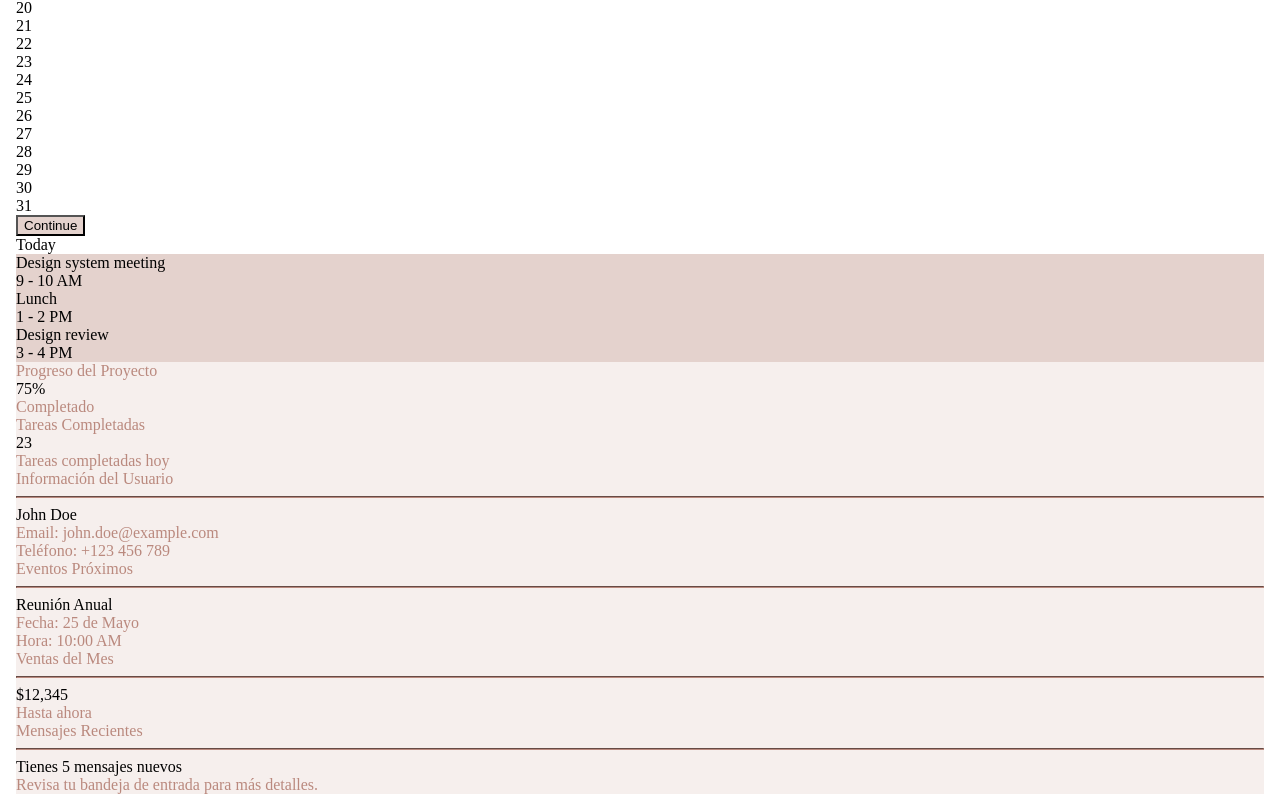
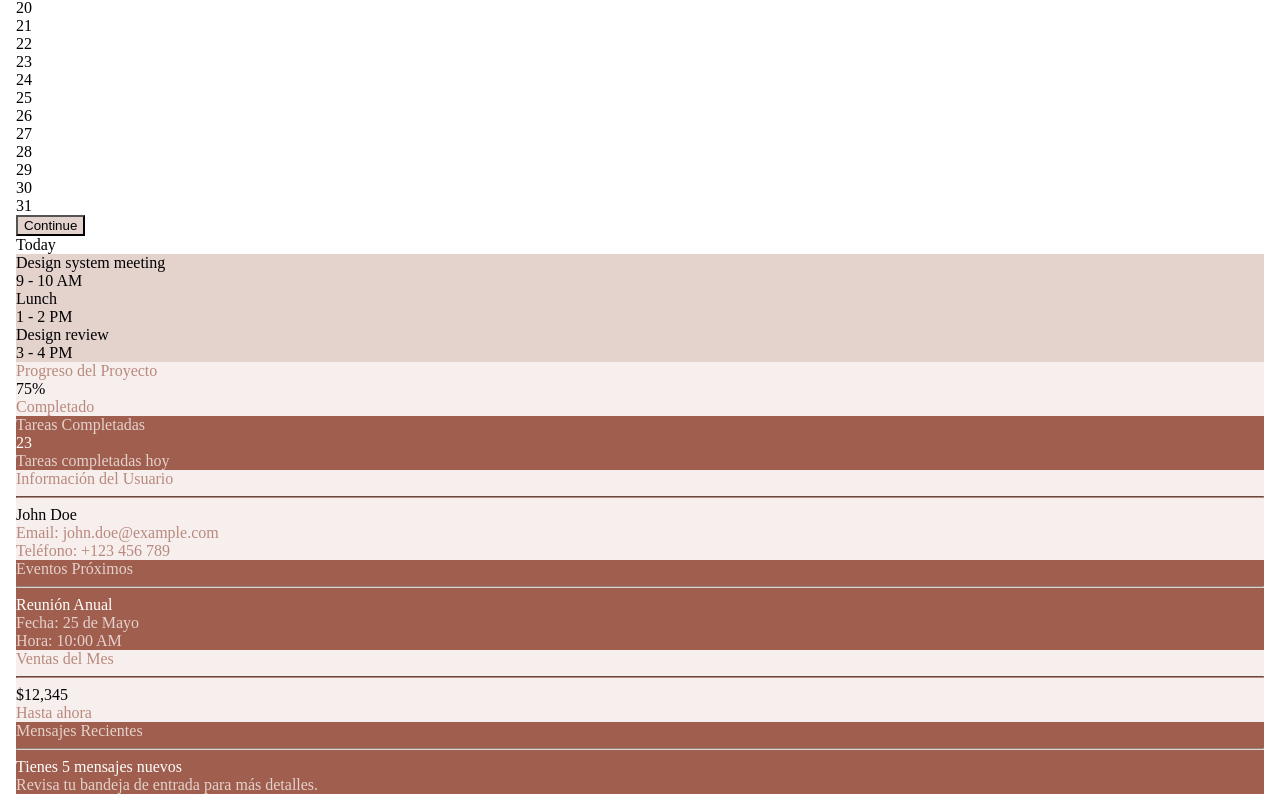
Before and after one commit to Leo-Spj/Generador-de-Paletas-de-Color-para-TailwindCss, a React (Vite) app in the folder src/renderer/: page / in a window 1280 px wide. Shown: the part 1635-2437 px from the top of the page. Built offline with nearby package versions, Linux system fonts and the light colour scheme.

Commit message:
Refactorizar colores de tarjetas en Examples.jsx

```diff
--- a/src/renderer/src/components/Examples.jsx
+++ b/src/renderer/src/components/Examples.jsx
@@ -113,17 +113,17 @@ function Examples({ paleta }) {
 
 
             {/* <!-- Card 5 --> */}
-            <div style={{ backgroundColor: `#${paleta[0]}` }} className="rounded-lg shadow p-6 border border-gray-200">
+            <div style={{ backgroundColor: `#${paleta[10]}` }} className="rounded-lg shadow p-6 border border-gray-200">
               <div className="flex items-center">
-                <i className="fas fa-check-circle mr-2" style={{ color: `#${paleta[7]}` }}></i>
-                <div className="text-sm uppercase" style={{ color: `#${paleta[7]}` }}>
+                <i className="fas fa-check-circle mr-2" style={{ color: `#${paleta[2]}` }}></i>
+                <div className="text-sm uppercase" style={{ color: `#${paleta[2]}` }}>
                   Tareas Completadas
                 </div>
               </div>
-              <div className="text-4xl font-bold mt-2" style={{ color: determinarOscuro(`#${paleta[0]}`) ? "#ffffff" : "#000000" }}>
+              <div className="text-4xl font-bold mt-2" style={{ color: determinarOscuro(`#${paleta[10]}`) ? "#ffffff" : "#000000" }}>
                 23
               </div>
-              <div className="text-sm mt-2 mb-4" style={{ color: `#${paleta[7]}` }}>
+              <div className="text-sm mt-2 mb-4" style={{ color: `#${paleta[2]}` }}>
                 Tareas completadas hoy
               </div>
               <div className="w-full bg-gray-200 rounded-full h-2.5">
@@ -154,21 +154,21 @@ function Examples({ paleta }) {
             </div>
 
             {/* <!-- Card 7 --> */}
-            <div style={{ backgroundColor: `#${paleta[0]}` }} className="rounded-lg shadow p-6 border border-gray-200">
+            <div style={{ backgroundColor: `#${paleta[10]}` }} className="rounded-lg shadow p-6 border border-gray-200">
               <div className="flex items-center">
-                <i className="fas fa-calendar-alt mr-2" style={{ color: `#${paleta[7]}` }}></i>
-                <div className="text-sm uppercase" style={{ color: `#${paleta[7]}` }}>
+                <i className="fas fa-calendar-alt mr-2" style={{ color: `#${paleta[2]}` }}></i>
+                <div className="text-sm uppercase" style={{ color: `#${paleta[2]}` }}>
                   Eventos Próximos
                 </div>
               </div>
-              <hr className="my-4" style={{ borderColor: `#${paleta[7]}` }} />
-              <div className="text-lg font-bold" style={{ color: determinarOscuro(`#${paleta[0]}`) ? "#ffffff" : "#000000" }}>
+              <hr className="my-4" style={{ borderColor: `#${paleta[2]}` }} />
+              <div className="text-lg font-bold" style={{ color: determinarOscuro(`#${paleta[10]}`) ? "#ffffff" : "#000000" }}>
                 Reunión Anual
               </div>
-              <div className="text-sm mt-2" style={{ color: `#${paleta[7]}` }}>
+              <div className="text-sm mt-2" style={{ color: `#${paleta[2]}` }}>
                 Fecha: 25 de Mayo
               </div>
-              <div className="text-sm mt-2" style={{ color: `#${paleta[7]}` }}>
+              <div className="text-sm mt-2" style={{ color: `#${paleta[2]}` }}>
                 Hora: 10:00 AM
               </div>
             </div>
@@ -190,18 +190,18 @@ function Examples({ paleta }) {
             </div>
 
             {/* <!-- Card 9 --> */}
-            <div style={{ backgroundColor: `#${paleta[0]}` }} className="rounded-lg shadow p-6 border border-gray-200">
+            <div style={{ backgroundColor: `#${paleta[10]}` }} className="rounded-lg shadow p-6 border border-gray-200">
               <div className="flex items-center">
-                <i className="fas fa-envelope mr-2" style={{ color: `#${paleta[7]}` }}></i>
-                <div className="text-sm uppercase" style={{ color: `#${paleta[7]}` }}>
+                <i className="fas fa-envelope mr-2" style={{ color: `#${paleta[2]}` }}></i>
+                <div className="text-sm uppercase" style={{ color: `#${paleta[2]}` }}>
                   Mensajes Recientes
                 </div>
               </div>
-              <hr className="my-4" style={{ borderColor: `#${paleta[7]}` }} />
-              <div className="text-lg font-bold" style={{ color: determinarOscuro(`#${paleta[0]}`) ? "#ffffff" : "#000000" }}>
+              <hr className="my-4" style={{ borderColor: `#${paleta[2]}` }} />
+              <div className="text-lg font-bold" style={{ color: determinarOscuro(`#${paleta[10]}`) ? "#ffffff" : "#000000" }}>
                 Tienes 5 mensajes nuevos
               </div>
-              <div className="text-sm mt-2" style={{ color: `#${paleta[7]}` }}>
+              <div className="text-sm mt-2" style={{ color: `#${paleta[2]}` }}>
                 Revisa tu bandeja de entrada para más detalles.
               </div>
             </div>
```
